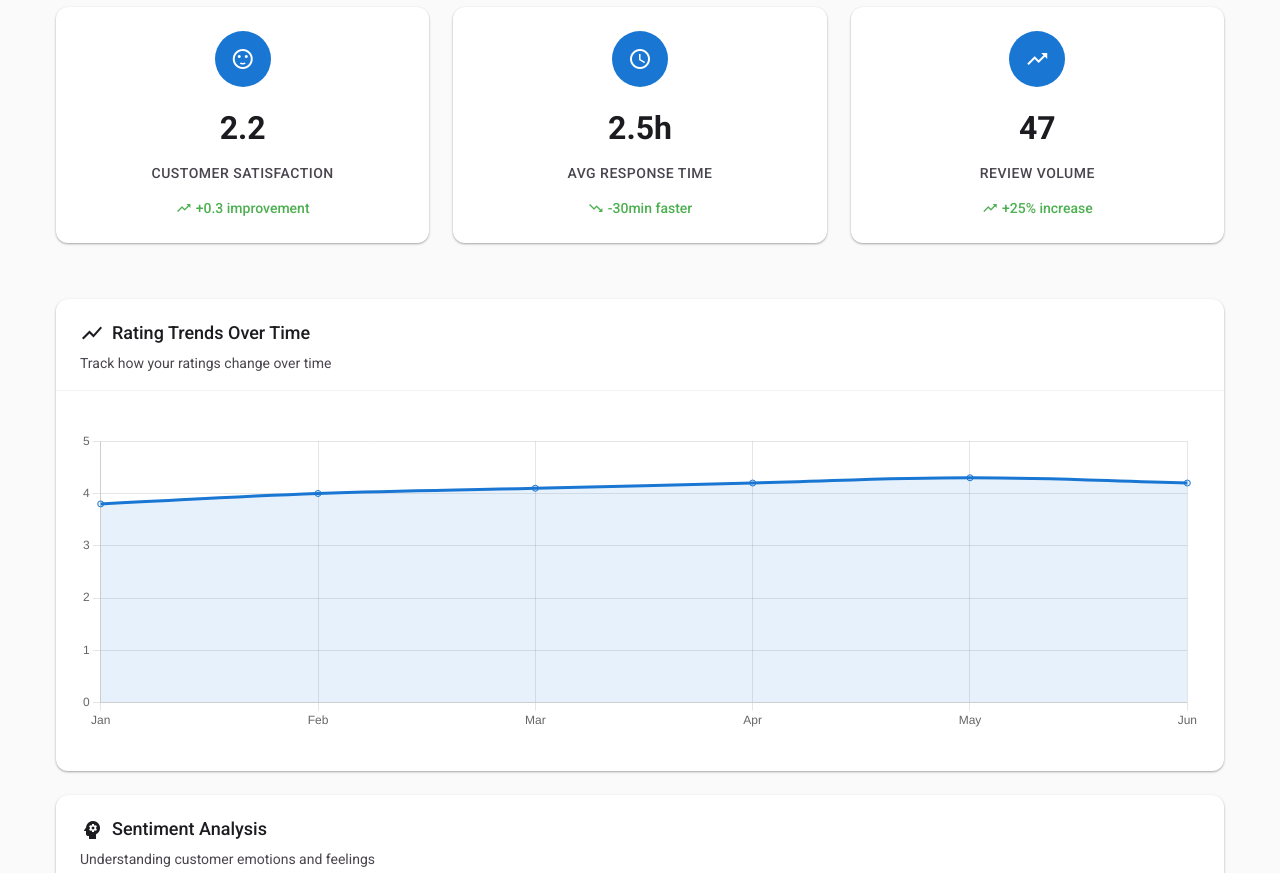
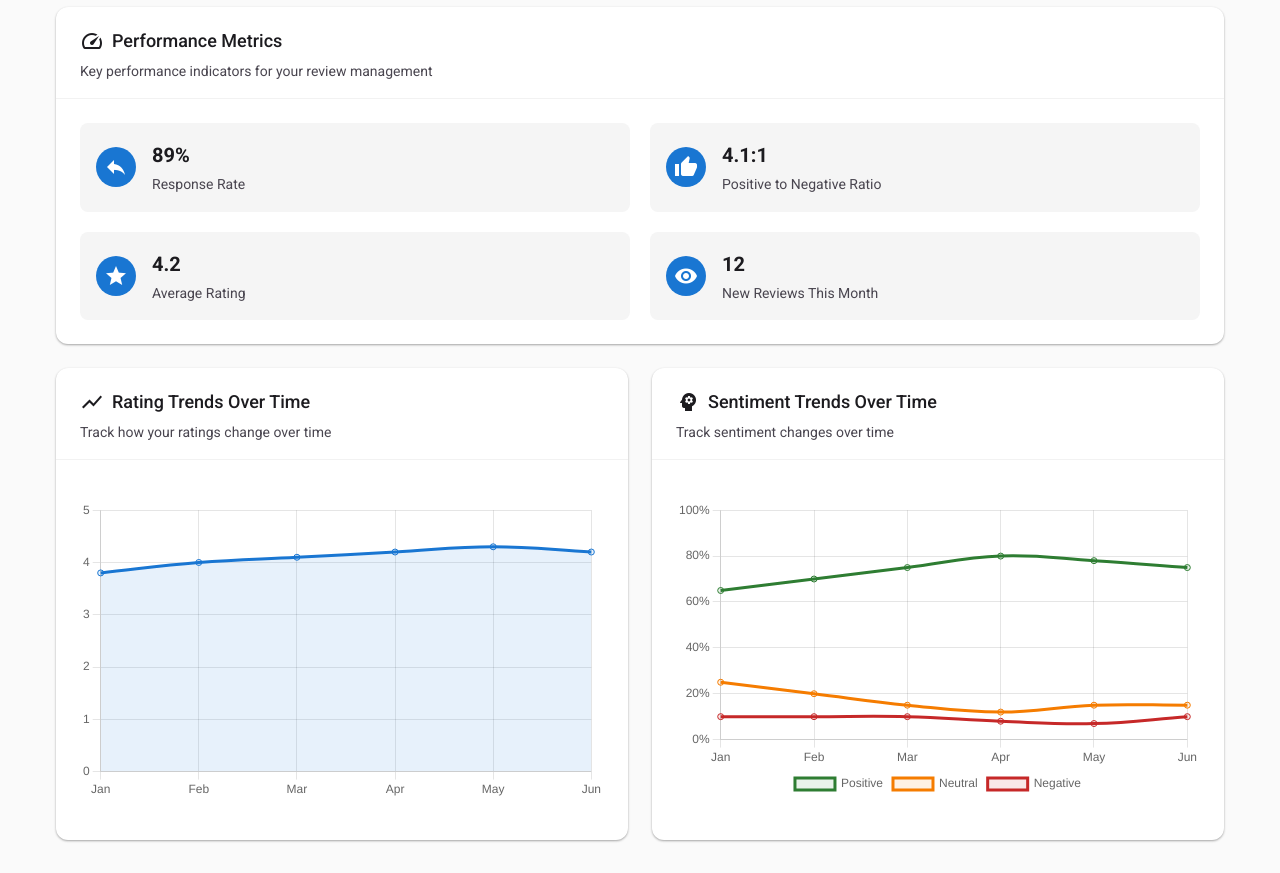
Before and after one commit to carloscattoi/virtual-stamp, a plain HTML site: page pages/reviews-insights.html in a window 1280 px wide. Shown: the part 480-1353 px from the top of the page. Drawn offline with nearby package versions, Linux system fonts and the light colour scheme.

Commit message:
Pedro Feedback part 3

```diff
--- a/pages/reviews-insights.html
+++ b/pages/reviews-insights.html
@@ -301,6 +301,20 @@
 
         .chart-container canvas {
             max-height: 300px;
+        }
+
+        /* Chart Grid */
+        .chart-grid {
+            display: grid;
+            grid-template-columns: 1fr;
+            gap: 24px;
+            margin-bottom: 24px;
+        }
+
+        @media (min-width: 1024px) {
+            .chart-grid {
+                grid-template-columns: repeat(2, 1fr);
+            }
         }
 
         /* Sentiment Analysis */
@@ -665,45 +679,59 @@
                 </div>
             </div>
 
-            <!-- Key Insights -->
-            <div class="insights-grid">
-                <div class="md-card insight-card">
-                    <div class="insight-icon">
-                        <span class="material-icons">sentiment_satisfied</span>
+            <!-- Performance Metrics -->
+            <div class="md-card">
+                <div class="card-header">
+                    <h3 class="card-title">
+                        <span class="material-icons">speed</span>
+                        Performance Metrics
+                    </h3>
+                    <p class="card-subtitle">Key performance indicators for your review management</p>
                 </div>
-                    <div class="insight-value" id="satisfactionScore">4.2</div>
-                    <div class="insight-label">Customer Satisfaction</div>
-                    <div class="insight-trend trend-positive">
-                        <span class="material-icons" style="font-size: 16px;">trending_up</span>
-                        +0.3 improvement
+                <div class="card-content">
+                    <div class="metrics-grid">
+                        <div class="metric-item">
+                            <div class="metric-icon">
+                                <span class="material-icons">reply</span>
+                            </div>
+                            <div class="metric-content">
+                                <div class="metric-value" id="responseRateMetric">89%</div>
+                                <div class="metric-label">Response Rate</div>
                             </div>
                         </div>
-
-                <div class="md-card insight-card">
-                    <div class="insight-icon">
-                        <span class="material-icons">schedule</span>
+                        <div class="metric-item">
+                            <div class="metric-icon">
+                                <span class="material-icons">thumb_up</span>
                             </div>
-                    <div class="insight-value" id="responseTime">2.5h</div>
-                    <div class="insight-label">Avg Response Time</div>
-                    <div class="insight-trend trend-positive">
-                        <span class="material-icons" style="font-size: 16px;">trending_down</span>
-                        -30min faster
+                            <div class="metric-content">
+                                <div class="metric-value" id="positiveRatio">4.1:1</div>
+                                <div class="metric-label">Positive to Negative Ratio</div>
                             </div>
                         </div>
-
-                <div class="md-card insight-card">
-                    <div class="insight-icon">
-                        <span class="material-icons">trending_up</span>
+                        <div class="metric-item">
+                            <div class="metric-icon">
+                                <span class="material-icons">star</span>
                             </div>
-                    <div class="insight-value" id="reviewVolume">47</div>
-                    <div class="insight-label">Review Volume</div>
-                    <div class="insight-trend trend-positive">
-                        <span class="material-icons" style="font-size: 16px;">trending_up</span>
-                        +25% increase
+                            <div class="metric-content">
+                                <div class="metric-value" id="avgRatingMetric">4.2</div>
+                                <div class="metric-label">Average Rating</div>
+                            </div>
+                        </div>
+                        <div class="metric-item">
+                            <div class="metric-icon">
+                                <span class="material-icons">visibility</span>
+                            </div>
+                            <div class="metric-content">
+                                <div class="metric-value" id="reviewsThisMonth">12</div>
+                                <div class="metric-label">New Reviews This Month</div>
+                            </div>
+                        </div>
                     </div>
                 </div>
             </div>
 
+            <!-- Charts Section -->
+            <div class="chart-grid">
                 <!-- Rating Trends Chart -->
                 <div class="md-card">
                     <div class="card-header">
@@ -719,6 +747,25 @@
                         </div>
                     </div>
                 </div>
+
+                <!-- Sentiment Trends Chart -->
+                <div class="md-card">
+                    <div class="card-header">
+                        <h3 class="card-title">
+                            <span class="material-icons">psychology</span>
+                            Sentiment Trends Over Time
+                        </h3>
+                        <p class="card-subtitle">Track sentiment changes over time</p>
+                    </div>
+                    <div class="card-content">
+                        <div class="chart-container">
+                            <canvas id="sentimentTrendChart"></canvas>
+                        </div>
+                    </div>
+                </div>
+            </div>
+
+
 
             <!-- Sentiment Analysis -->
             <div class="md-card">
@@ -765,56 +812,7 @@
                 </div>
             </div>
 
-            <!-- Performance Metrics -->
-            <div class="md-card">
-                <div class="card-header">
-                    <h3 class="card-title">
-                        <span class="material-icons">speed</span>
-                        Performance Metrics
-                    </h3>
-                    <p class="card-subtitle">Key performance indicators for your review management</p>
-                </div>
-                <div class="card-content">
-                    <div class="metrics-grid">
-                        <div class="metric-item">
-                            <div class="metric-icon">
-                                <span class="material-icons">reply</span>
-                            </div>
-                            <div class="metric-content">
-                                <div class="metric-value" id="responseRate">89%</div>
-                                <div class="metric-label">Response Rate</div>
-                            </div>
-                        </div>
-                        <div class="metric-item">
-                            <div class="metric-icon">
-                                <span class="material-icons">thumb_up</span>
-                            </div>
-                            <div class="metric-content">
-                                <div class="metric-value" id="positiveRatio">4.1:1</div>
-                                <div class="metric-label">Positive to Negative Ratio</div>
-                            </div>
-                        </div>
-                        <div class="metric-item">
-                            <div class="metric-icon">
-                                <span class="material-icons">star</span>
-                            </div>
-                            <div class="metric-content">
-                                <div class="metric-value" id="avgRating">4.2</div>
-                                <div class="metric-label">Average Rating</div>
-                            </div>
-                        </div>
-                        <div class="metric-item">
-                            <div class="metric-icon">
-                                <span class="material-icons">visibility</span>
-                            </div>
-                            <div class="metric-content">
-                                <div class="metric-value" id="reviewsThisMonth">12</div>
-                                <div class="metric-label">New Reviews This Month</div>
-                            </div>
-                        </div>
-                    </div>
-                </div>
-            </div>
+
 
             <!-- Comparison with Previous Period -->
             <div class="md-card">
@@ -906,10 +904,8 @@
             }
 
             updateInsights() {
-                const satisfaction = this.calculateSatisfaction();
                 const sentiment = this.analyzeSentiment();
 
-                document.getElementById('satisfactionScore').textContent = satisfaction.toFixed(1);
                 document.getElementById('positivePercent').textContent = `${sentiment.positive}%`;
                 document.getElementById('neutralPercent').textContent = `${sentiment.neutral}%`;
                 document.getElementById('negativePercent').textContent = `${sentiment.negative}%`;
@@ -943,11 +939,7 @@
                 };
             }
 
-            calculateSatisfaction() {
-                if (this.reviews.length === 0) return 0;
-                const total = this.reviews.reduce((sum, review) => sum + review.rating, 0);
-                return total / this.reviews.length;
-            }
+
 
             analyzeSentiment() {
                 const total = this.reviews.length;
@@ -970,6 +962,7 @@
 
             initializeCharts() {
                 this.createTrendChart();
+                this.createSentimentTrendChart();
                 this.createComparisonChart();
                 this.createPlatformChart();
                 this.createRatingDistributionChart();
@@ -1004,6 +997,64 @@
                                 max: 5,
                                 ticks: {
                                     stepSize: 1
+                                }
+                            }
+                        }
+                    }
+                });
+            }
+
+            createSentimentTrendChart() {
+                const ctx = document.getElementById('sentimentTrendChart').getContext('2d');
+                this.charts.sentimentTrend = new Chart(ctx, {
+                    type: 'line',
+                    data: {
+                        labels: ['Jan', 'Feb', 'Mar', 'Apr', 'May', 'Jun'],
+                        datasets: [
+                            {
+                                label: 'Positive',
+                                data: [65, 70, 75, 80, 78, 75],
+                                borderColor: '#2e7d32',
+                                backgroundColor: 'rgba(46, 125, 50, 0.1)',
+                                tension: 0.4,
+                                fill: false
+                            },
+                            {
+                                label: 'Neutral',
+                                data: [25, 20, 15, 12, 15, 15],
+                                borderColor: '#f57c00',
+                                backgroundColor: 'rgba(245, 124, 0, 0.1)',
+                                tension: 0.4,
+                                fill: false
+                            },
+                            {
+                                label: 'Negative',
+                                data: [10, 10, 10, 8, 7, 10],
+                                borderColor: '#c62828',
+                                backgroundColor: 'rgba(198, 40, 40, 0.1)',
+                                tension: 0.4,
+                                fill: false
+                            }
+                        ]
+                    },
+                    options: {
+                        responsive: true,
+                        maintainAspectRatio: false,
+                        plugins: {
+                            legend: {
+                                display: true,
+                                position: 'bottom'
+                            }
+                        },
+                        scales: {
+                            y: {
+                                min: 0,
+                                max: 100,
+                                ticks: {
+                                    stepSize: 20,
+                                    callback: function(value) {
+                                        return value + '%';
+                                    }
                                 }
                             }
                         }
```
Lines whose indentation alone changed are shown as unchanged.
